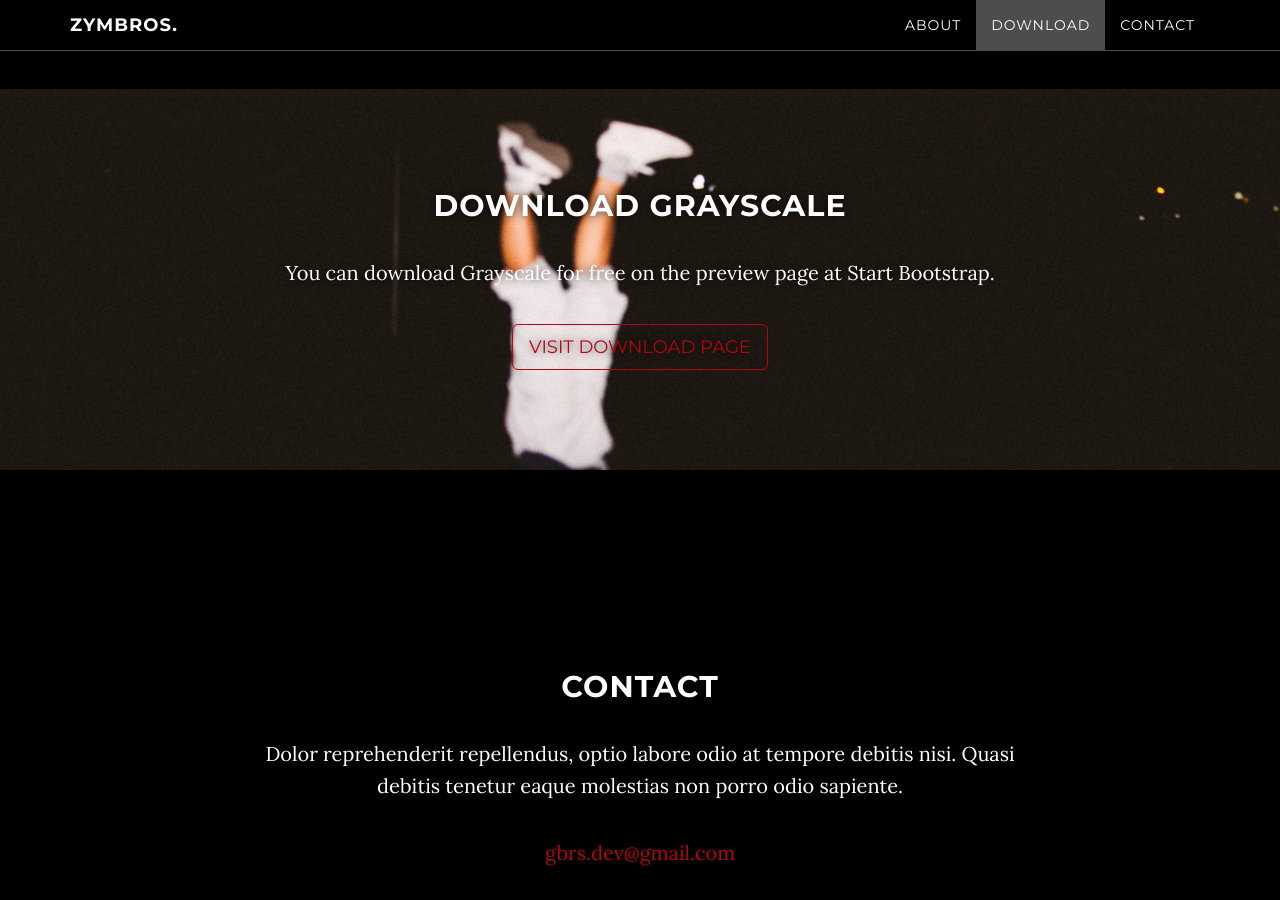
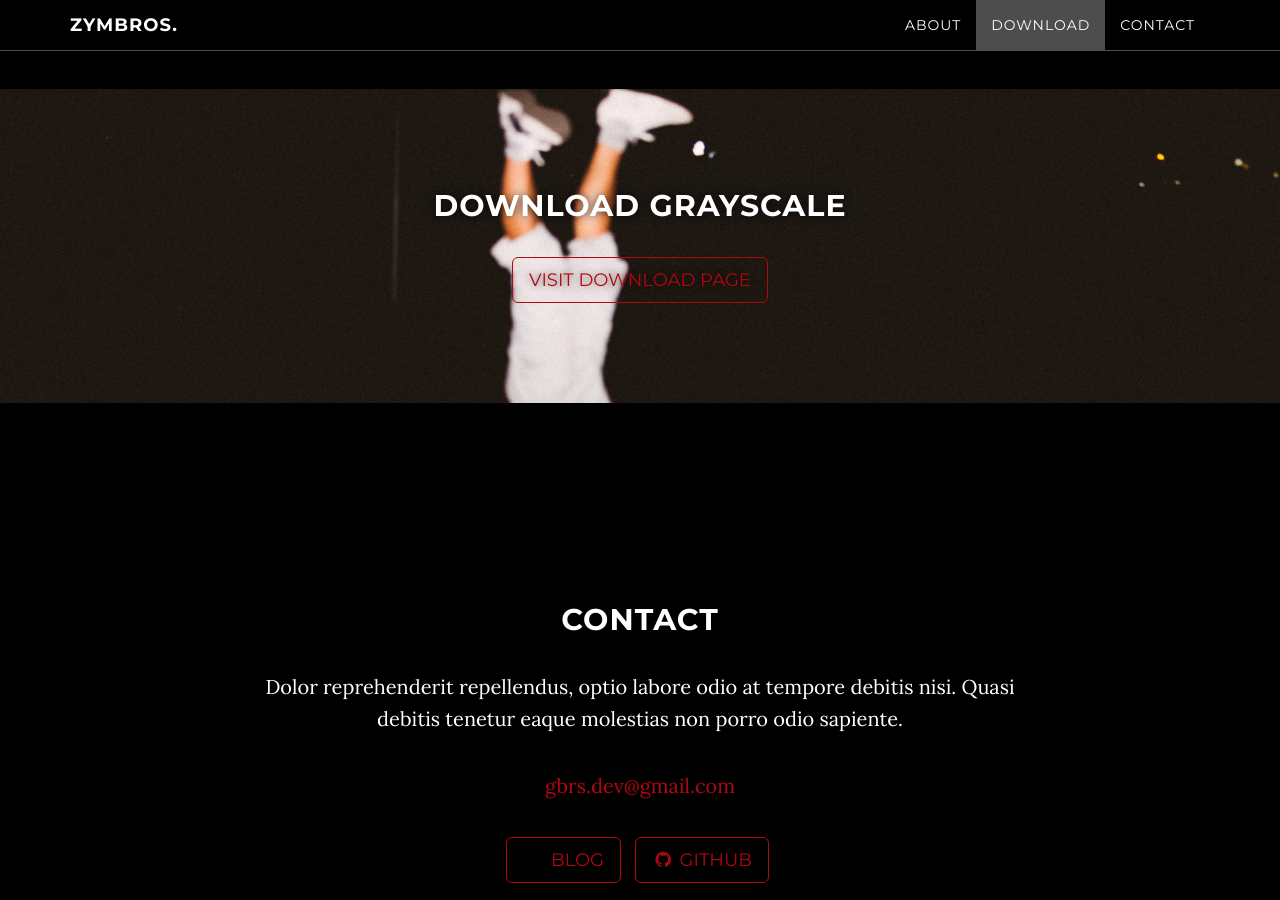
Before and after one commit to notj-code/GYMBROS_download_page, a Jekyll site: the page built from index.html, in a window 1280 px wide and 900 px high, scrolled down 1643 px. Built offline with Jekyll 4.4.1, drawn with Linux system fonts in a browser that asks for light colours.

Commit message:
edited the download page

```diff
--- a/_includes/download.html
+++ b/_includes/download.html
@@ -4,7 +4,7 @@
             <div class="container">
                 <div class="col-lg-8 col-lg-offset-2">
                     <h2 style="text-shadow: 0 0 8px rgba(0,0,0,0.7);">Download Grayscale</h2>
-                    <p style="text-shadow: 0 0 8px rgba(0,0,0,0.7);">You can download Grayscale for free on the preview page at Start Bootstrap.</p>
+                    <!-- <p style="text-shadow: 0 0 8px rgba(0,0,0,0.7);">You can download Grayscale for free on the preview page at Start Bootstrap.</p> -->
                     <a href="http://startbootstrap.com/template-overviews/grayscale/" class="btn btn-default btn-lg" style="text-shadow: 0 0 8px rgba(0,0,0,0.7);">Visit Download Page</a>
                 </div>
             </div>
```
